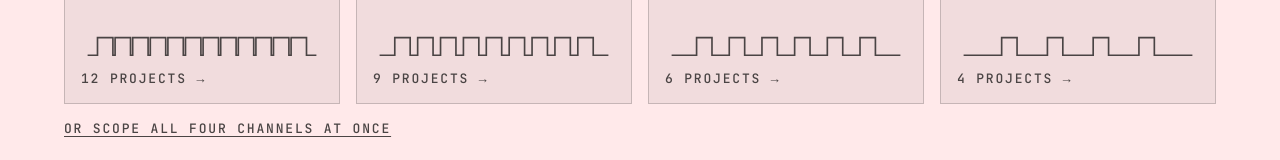
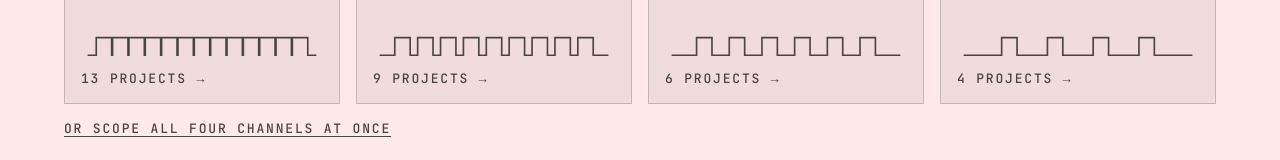
Before and after one commit to RoaringRohan/portfolio-site, a React (Vite) app: page /projects in a window 1280 px wide. Shown: the part 570-730 px from the top of the page. Built offline with nearby package versions, Linux system fonts and the light colour scheme.

Commit message:
portfolio: add honey-hills-lavender-farm

```diff
--- a/src/components/Projects/index.jsx
+++ b/src/components/Projects/index.jsx
@@ -69,6 +69,11 @@ const ProjectEntry = ({ project, section }) => {
                 {project.links?.devpost && (
                     <a href={project.links.devpost} target="_blank" rel="noopener noreferrer" className="entry-link">
                         Devpost &rarr;
+                    </a>
+                )}
+                {project.links?.demo && (
+                    <a href={project.links.demo} target="_blank" rel="noopener noreferrer" className="entry-link">
+                        Visit site &rarr;
                     </a>
                 )}
                 {project.links?.github && (
--- a/src/data/projects.js
+++ b/src/data/projects.js
@@ -494,6 +494,20 @@ export const projects = [
     links: { github: 'https://github.com/RoaringRohan/demokritos' },
   },
   {
+    id: 'honey-hills-lavender-farm',
+    title: 'Honey Hills Lavender Farm',
+    category: 'software',
+    context: 'Freelance client project, solo',
+    date: 'Sep 2025 – Feb 2026',
+    when: 2026.12,
+    award: null,
+    summary:
+      "A small lavender farm and beekeeping operation needed a storefront that could sell its honey, essential oil blends, hand-poured candles, lavender sprays and floral arrangements online, and also explain why it exists: the farm runs on about 1,000 lavender plants and a couple of beehives, and puts bee conservation at the centre of the brand. Built end to end for the client on Squarespace: the visual design and layout, all of the copy, and the site's structure of shop with cart, the farm's story, lavender growing, honey bee education and a contact page, with the physical Saturday market presence carried through alongside the online shop.",
+    pipeline: null,
+    tech: ['Squarespace', 'E-commerce', 'UI Design', 'Copywriting'],
+    links: { demo: 'https://www.honeyhills.ca/' },
+  },
+  {
     id: 'geoalarm',
     title: 'GeoAlarm',
     category: 'software',
```
